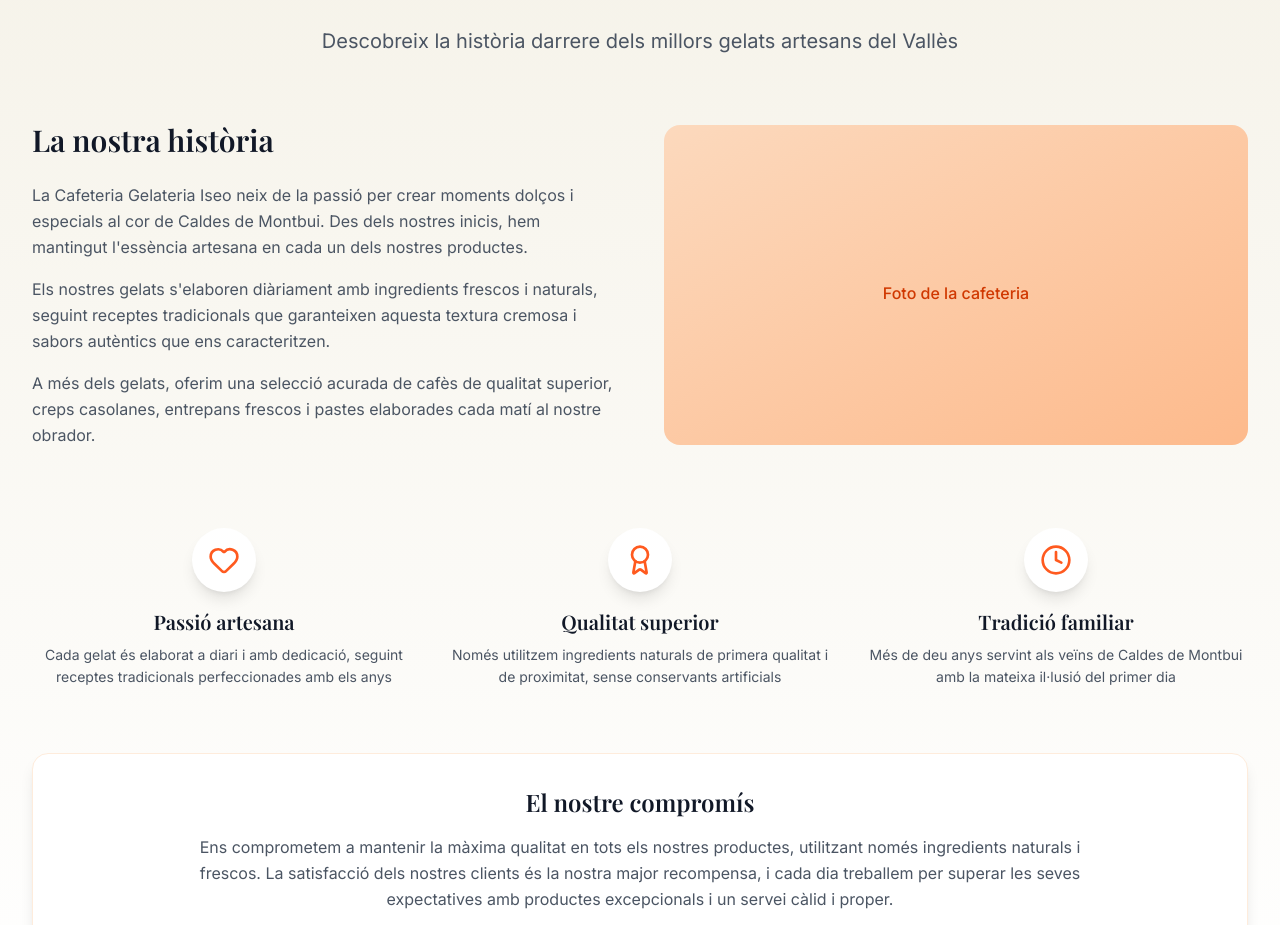
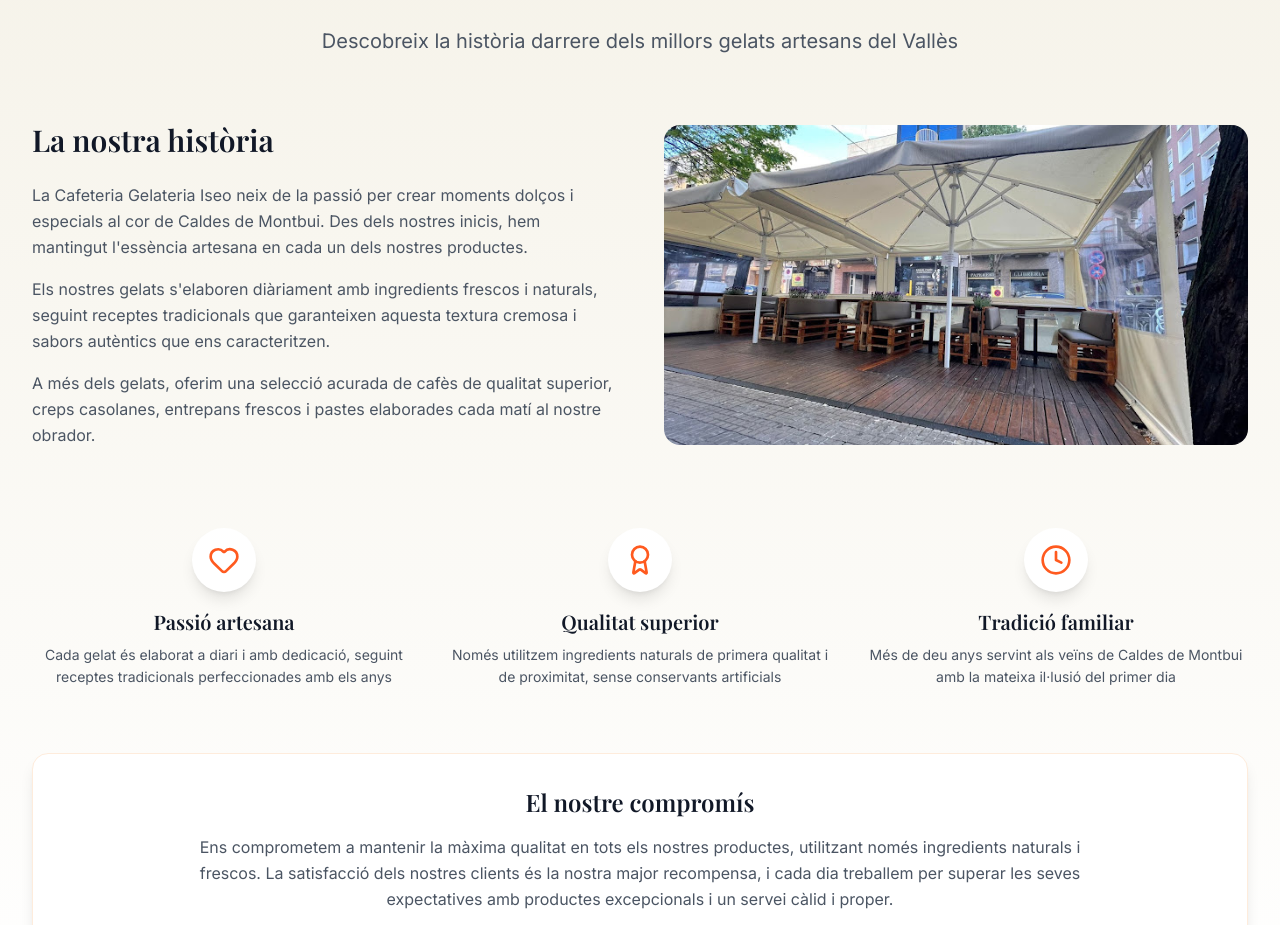
Before and after one commit to janaigutierrez/cafeiseo, a React (Vite) app: page / in a window 1280 px wide. Shown: the part 1007-1932 px from the top of the page. Built offline with nearby package versions, Linux system fonts and the light colour scheme.

Commit message:
image fix

```diff
--- a/src/components/sections/About.jsx
+++ b/src/components/sections/About.jsx
@@ -60,13 +60,13 @@ const About = () => {
 
                     {/* Placeholder per imatge */}
                     <div className="relative">
-                        <div className="bg-gradient-to-br from-gelato-200 to-gelato-300 rounded-2xl h-80 flex items-center justify-center">
-                            <div className="text-center text-gelato-600">
-                                <div className="text-6xl mb-4"></div>
-                                <p className="font-medium">Foto de la cafeteria</p>
-                            </div>
-                        </div>
+                        <img
+                            src="/terrassaiseo.jpg"
+                            alt="Foto de la cafeteria"
+                            className="rounded-2xl h-80 w-full object-cover"
+                        />
                     </div>
+
                 </div>
 
                 {/* Valors i característiques */}
--- a/src/components/sections/Hero.jsx
+++ b/src/components/sections/Hero.jsx
@@ -13,7 +13,7 @@ const Hero = () => {
             {/* Overlay semi-transparent */}
             <div className="absolute inset-0 bg-black/30"></div>
 
-            {/* Contingut per sobre (sense blur) */}
+            {/* Contingut */}
             <div className="relative z-10 max-w-7xl mx-auto px-4 sm:px-6 lg:px-8">
                 <div className="text-center text-white">
                     <h1 className="font-display text-5xl md:text-7xl font-bold mb-6 text-shadow-lg">
--- a/src/data/products.js
+++ b/src/data/products.js
@@ -17,9 +17,9 @@ export const gelats = [
     },
     {
         id: 3,
-        nom: "Gelat de Pistacho Sicilià",
-        descripcio: "Festucs de Sicília amb textura cremosa",
-        imatge: "/images/gelatos/festuc.JPEG",
+        nom: "Gelat de Festuc",
+        descripcio: "Cremós gelat de festuc amb trossets barrejats",
+        imatge: "/images/gelatos/festuc.jpg",
         disponible: true,
         destacat: false
     },
@@ -169,6 +169,6 @@ export const altres = [
         categoria: "Pastes",
         nom: "Croissant",
         descripcio: "Croissant de mantega fet cada matí",
-        preu: "1.90€"
+        preu: "1.60€"
     }
 ]
```
